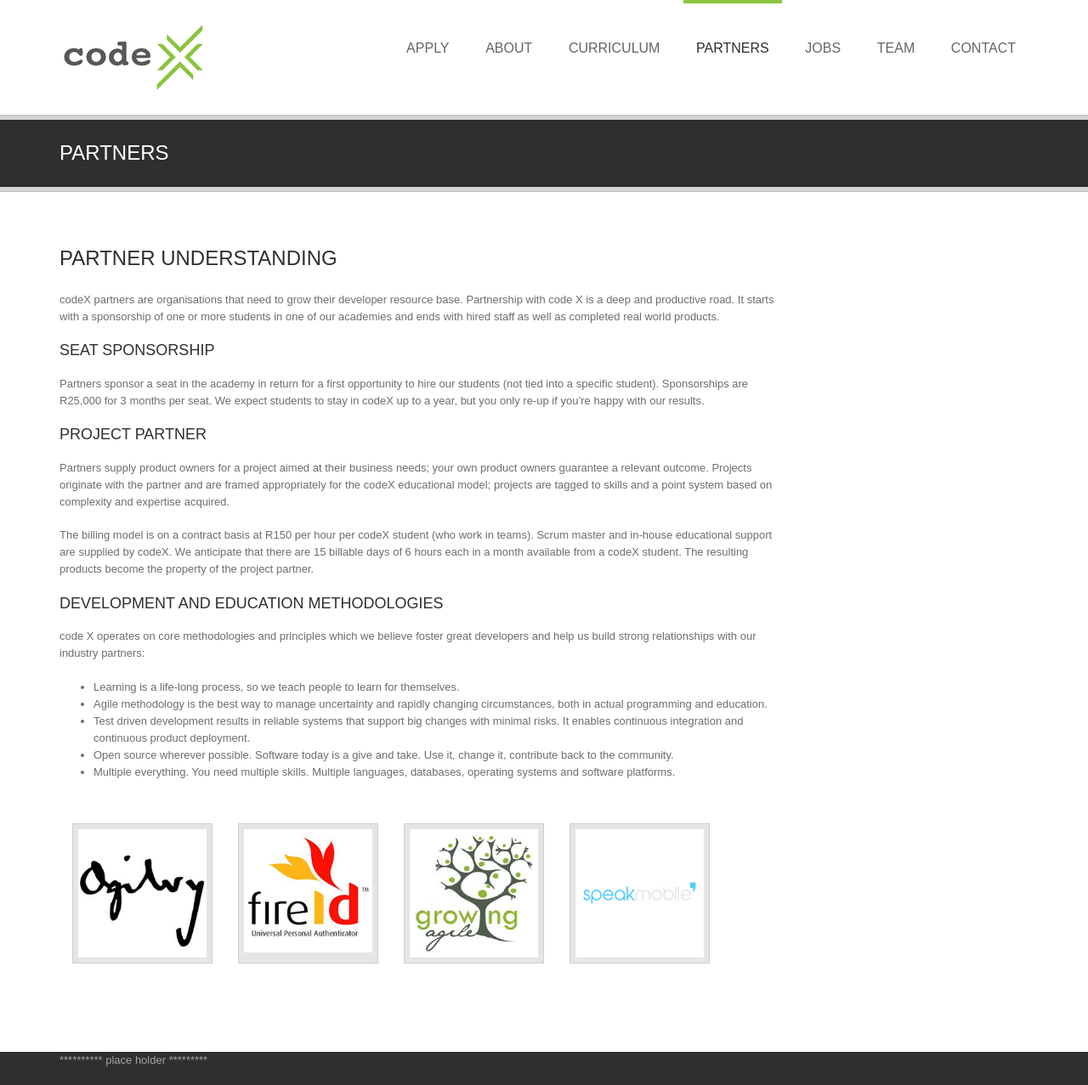
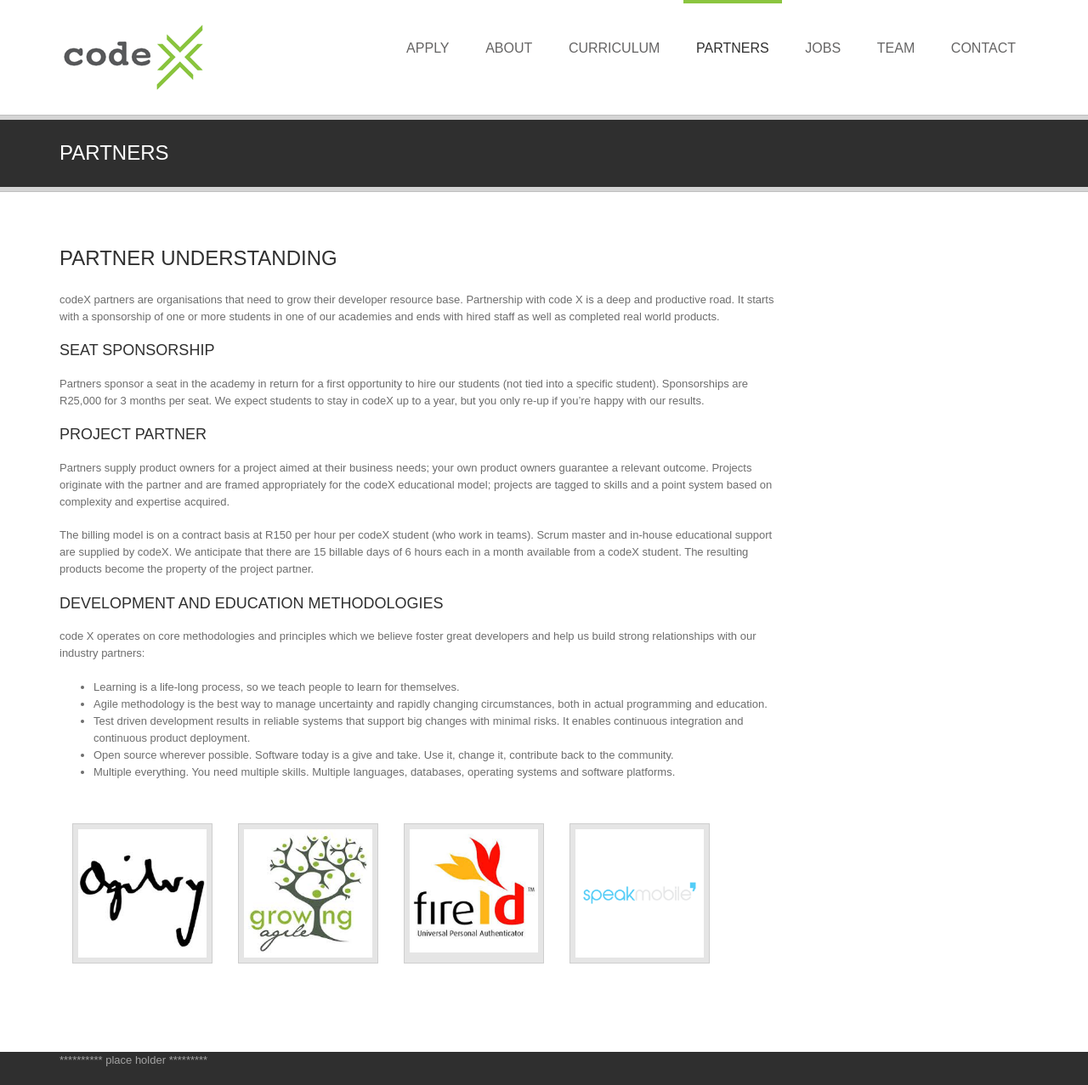
Before and after one commit to davidmweber/jekyll-example, a Jekyll site: the page built from content/partners.html, in a window 1280 px wide. Shown: the whole page at 85% size. Built offline with Jekyll 4.4.1, drawn with Linux system fonts in a browser that asks for light colours; some web fonts are replaced; Markdown is read by kramdown in place of the engine named in the settings.

Commit message:
Adding parners is now much easier

```diff
--- a/content/partners.html
+++ b/content/partners.html
@@ -4,36 +4,22 @@ title: Partners
 ---
 
 <section class="page-contents">
+
 	<div class="row">
 		<div class="col-md-9">
 			{% markdown content/partner-agreement.md %}
 		</div>
 	</div>
 	<br><br>
-
 	<div class="container">
 		<ul class="team-list row">
+			{% for p in site.data.partners %}
 			<li class="team-item col-md-2">
 				<figure class="alignnone">
-					<a href="http://www.ogilvy.co.za/" target="_blank"><img src="/images/ogilvie.jpg"></a>
+					<a href="{{p.url}}" target="_blank"><img src="/images/{{p.image}}"></a>
 				</figure>
 			</li>
-			<li class="team-item col-md-2">
-				<figure class="alignnone">
-					<a href="http://www.fireid.com/" target="_blank"><img src="/images/fireId.png"></a>
-				</figure>
-			</li>
-			<li class="team-item col-md-2">
-				<figure class="alignnone">
-					<a href="http://growingagile.co.za/" target="_blank"><img src="/images/growing-agile.jpg"></a>
-				</figure>
-
-			</li>
-			<li class="team-item col-md-2">
-				<figure class="alignnone">
-					<a href="http://www.wespeakmobile.co.za/" target="_blank"><img src="/images/speak-mobile-logo.png"></a>
-				</figure>
-			</li>
+			{% endfor %}
 		</ul>
 	</div>
 </section>
```
Also changed, not shown: _data/partners.yml (added, +12 -0 lines).
